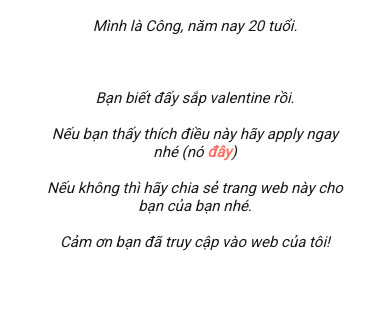
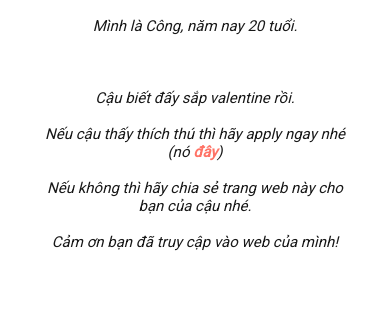
Before and after one commit to tranchiencongtd/valentine, a plain HTML site: page index.html in a window 390 px wide. Shown: the part 517-844 px from the top of the page. Drawn offline with nearby package versions, Linux system fonts and the light colour scheme.

Commit message:
responsive

```diff
--- a/index.html
+++ b/index.html
@@ -51,16 +51,16 @@
             <!-- Một đêm khi mà codoqua tôi đã quyết định làm website này. -->
             <br>
             <br>
-            Bạn biết đấy sắp valentine rồi.
+            Cậu biết đấy sắp valentine rồi.
             <br>
             <br>
-            Nếu bạn thấy thích điều này hãy apply ngay nhé (nó <span><a style="color: #FF6456" href="apply.html">đây</a></span>)
+            Nếu cậu thấy thích thú thì hãy apply ngay nhé (nó <span><a style="color: #FF6456" href="apply.html">đây</a></span>)
             <br>
             <br>
-            Nếu không thì hãy chia sẻ trang web này cho bạn của bạn nhé.
+            Nếu không thì hãy chia sẻ trang web này cho bạn của cậu nhé.
             <br>
             <br>
-            Cảm ơn bạn đã truy cập vào web của tôi! </p>
+            Cảm ơn bạn đã truy cập vào web của mình! </p>
         </div>
       </div>
     </div>
```
